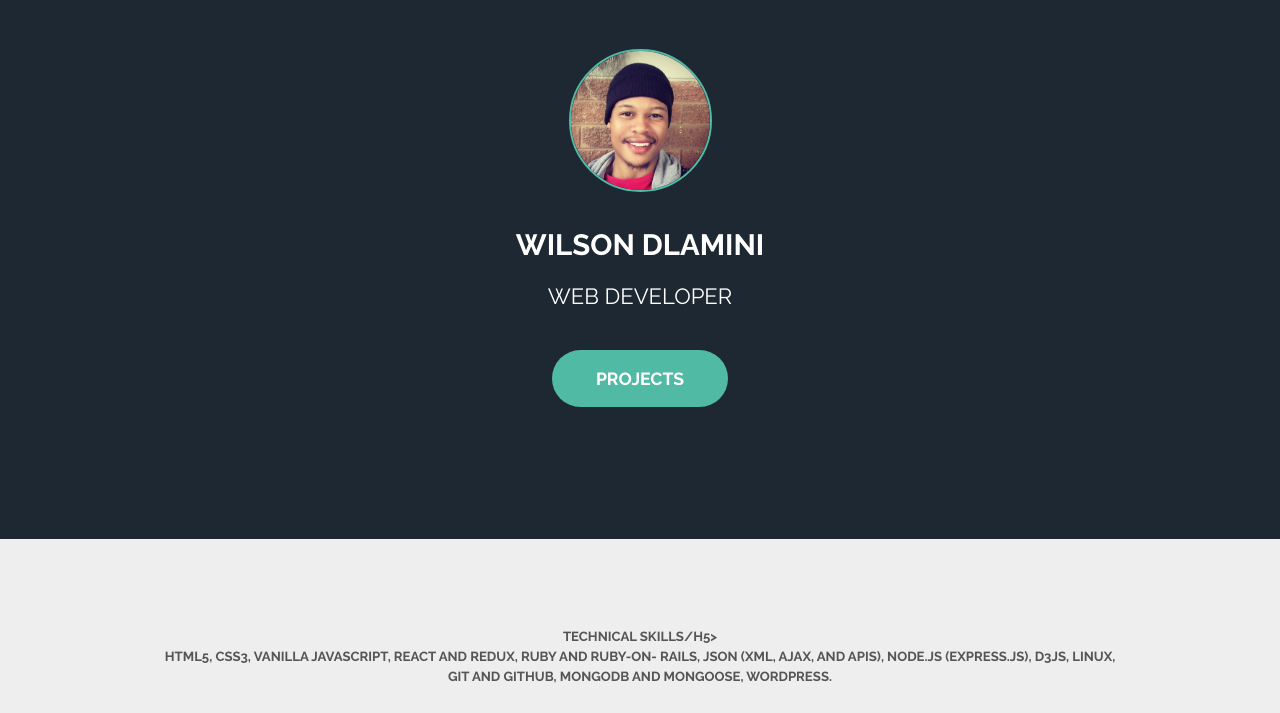
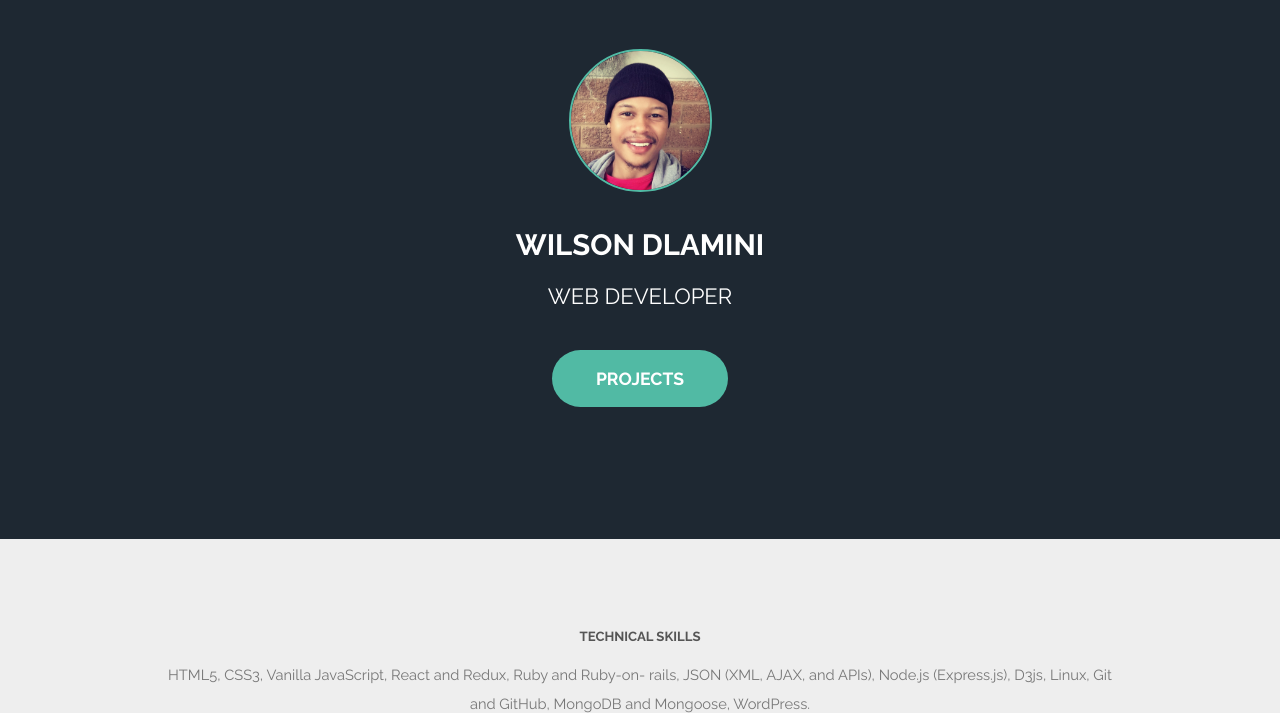
Before and after one commit to KDlamini/Personal-Portfolio, a plain HTML site: page index.html in a window 1280 px wide. Shown: the part 83-796 px from the top of the page. Drawn offline with Linux system fonts and the light colour scheme; a script that the page names is missing.

Commit message:
fixed h5 element

```diff
--- a/index.html
+++ b/index.html
@@ -48,7 +48,7 @@
 				<!-- Programming launguages-->
 				<div class="inner" style="text-align: center;">
 					<div class="content">
-						<h5>Technical Skills/h5>
+						<h5>Technical Skills</h5>
 						<p> HTML5, CSS3, Vanilla JavaScript, React and Redux, Ruby and Ruby-on-
 							rails, JSON (XML, AJAX, and APIs), Node.js (Express.js), D3js, Linux,
 							Git and GitHub, MongoDB and Mongoose, WordPress.
```
